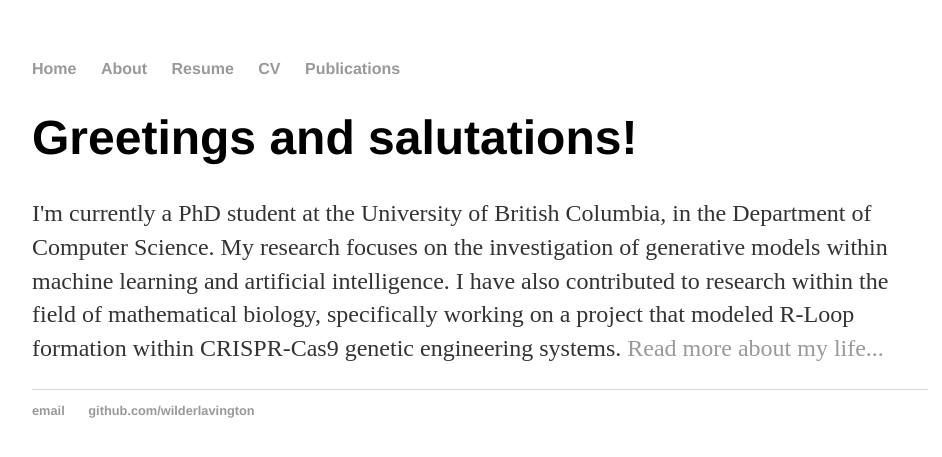
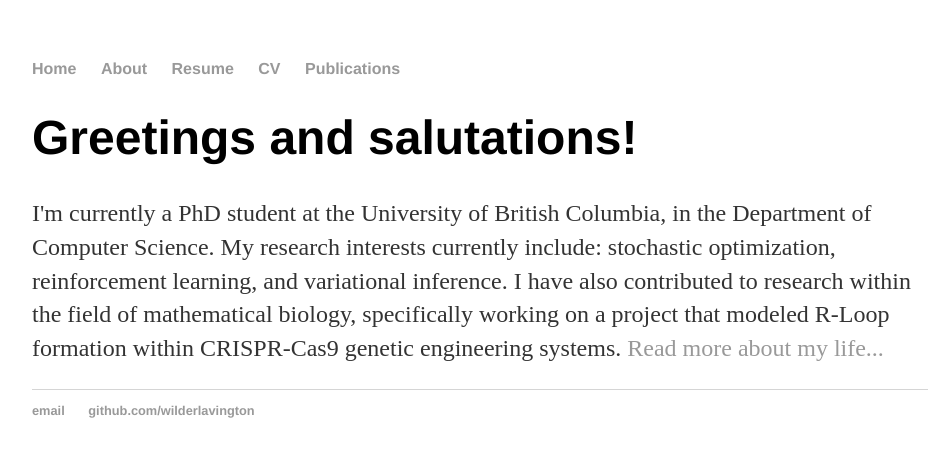
Before and after one commit to WilderLavington/old_web_page, a Jekyll site: the page built from index.html, in a window 1280 px wide. Shown: the top 457 px of the page, without its empty margins (160-1102 px from the left). Built offline with Jekyll 4.4.1, drawn with Linux system fonts in a browser that asks for light colours.

Commit message:
Update index.html

```diff
--- a/index.html
+++ b/index.html
@@ -5,7 +5,7 @@ title: Jonathan Wilder Lavington, Computer Science PhD student.
 <div class="blurb">
 	<h1>Greetings and salutations!</h1>
 	<p>I'm currently a PhD student at the University of British Columbia, in the Department of Computer Science.
-  My research focuses on the investigation of generative models within machine learning and artificial intelligence.
+  My research interests currently include: stochastic optimization, reinforcement learning, and variational inference.
   I have also contributed to research within the field of mathematical biology, specifically working on a project that modeled
   R-Loop formation within CRISPR-Cas9 genetic engineering systems.
 		<a href="/about">Read more about my life...</a></p>
```
